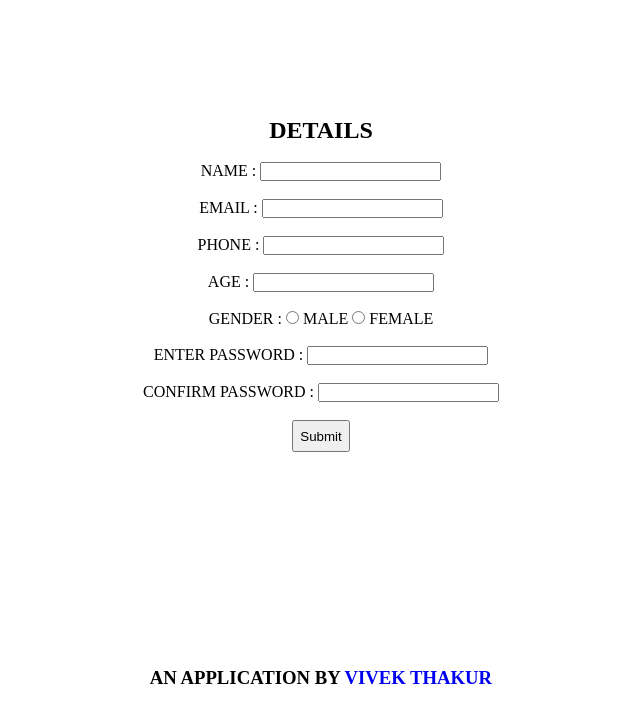
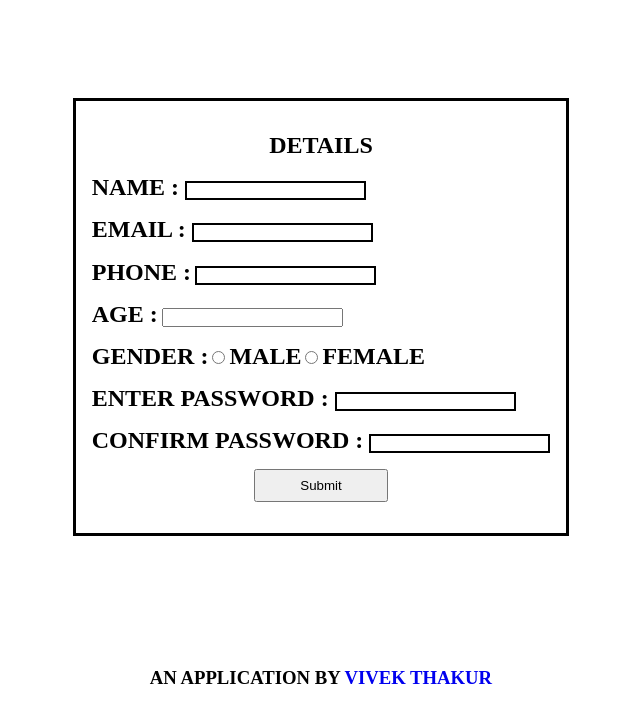
Before and after one commit to VIVEK-THAKUR626/form_validator, a plain HTML site: page index.html in a window 1280 px wide. Shown: the part 83-800 px from the top of the page, without its empty margins (319-959 px from the left). Drawn offline with Linux system fonts and the light colour scheme.

Commit message:
improve the layout of the form with flexbox

```diff
--- a/index.html
+++ b/index.html
@@ -12,39 +12,46 @@
         <main class="main">
             <form>
                 <h2>DETAILS</h2>
-                <br>
-                <label>NAME : </label>
-                <input id="name" type="text" required>
-                <br>
-                <br>
-                <label>EMAIL : </label>
-                <input id="email" type="email" required>
-                <br>
-                <br>
-                <label>PHONE :</label>
-                <input id="phone" type="number" required>
-                <br>
-                <br>
-                <label>AGE :</label>
-                <input id="age" type="number" required>
-                <br>
-                <br>
-                <label for="gender">GENDER :</label>
-                <input id="male" class="gender" type="radio" required>
-                <label>MALE</label>
-                <input id="female" class="gender" type="radio" required>
-                <label>FEMALE</label>
-                <br>
-                <br>
-                <label>ENTER PASSWORD : </label>
-                <input id="password" type="password" required>
-                <br>
-                <br>
-                <label>CONFIRM PASSWORD : </label>
-                <input id="confirmPassword" type="password" required>
-                <br>
-                <br>
-                <input id="submit" type="submit">
+
+                <div>
+                    <label for="userName">NAME : </label>
+                    <input id="userName" name="userName" type="text" required>
+                </div>
+
+                <div>
+                    <label for="email">EMAIL : </label>
+                    <input id="email" name="email" type="email" required>
+                </div>
+
+                <div>
+                    <label for="phone">PHONE :</label>
+                    <input id="phone" name="phone" type="number" required>
+                </div>
+
+                <div>
+                    <label for="age">AGE :</label>
+                    <input id="age" name="age" type="number">
+                </div>
+
+                <div>
+                    <label for="gender">GENDER :</label>
+                    <input id="male" name="gender" type="radio" required>
+                    <label>MALE</label>
+                    <input id="female" name="gender" type="radio" required>
+                    <label>FEMALE</label>
+                </div>
+
+                <div>
+                    <label for="password">ENTER PASSWORD : </label>
+                    <input id="password" name="password" type="password" required>
+                </div>
+
+                <div>
+                    <label for="confirmPassword">CONFIRM PASSWORD : </label>
+                    <input id="confirmPassword" name="confirmPassword" type="password" required>
+                </div>
+
+                <input id="submit" type="submit" required>
             </form>
         </main>
         <footer class="footer"><h3>AN APPLICATION BY <a href="https://www.linkedin.com/in/vivek-thakur-a41a22323/" target="_blank">VIVEK THAKUR</a></h3></footer>
--- a/style.css
+++ b/style.css
@@ -8,26 +8,50 @@
     align-items: center;
 }
 .header,.footer{
-    height: 25vh;
+    height: 10vh;
     display: flex;
 }
 h1{
     align-self: flex-start;
     margin-top: 0.75em;
 }
+h2{
+    text-align: center;
+
+}
 h3{
     align-self: flex-end;
     margin-bottom: 1.5em;
 }
 .main{
-    height: 50vh;
+    display: flex;
+    align-items: center;
+    height: 80vh;
 }
 a{
     text-decoration: none;
 }
 form{
+    border: 3px black solid;
+    padding: 1em;
+    display: flex;
+    flex-direction: column;
+    height: 25em;
+    justify-content: space-evenly;
+}
+label{
+    text-align: left;
+    font-weight: bold;
+    font-size: 1.5em;
+}
+input{
     text-align: center;
+}
+input:required{
+    border: 2px black solid;
 }
 #submit{
     padding: 0.5em;
+    width: 10em;
+    align-self: center;
 }
```
